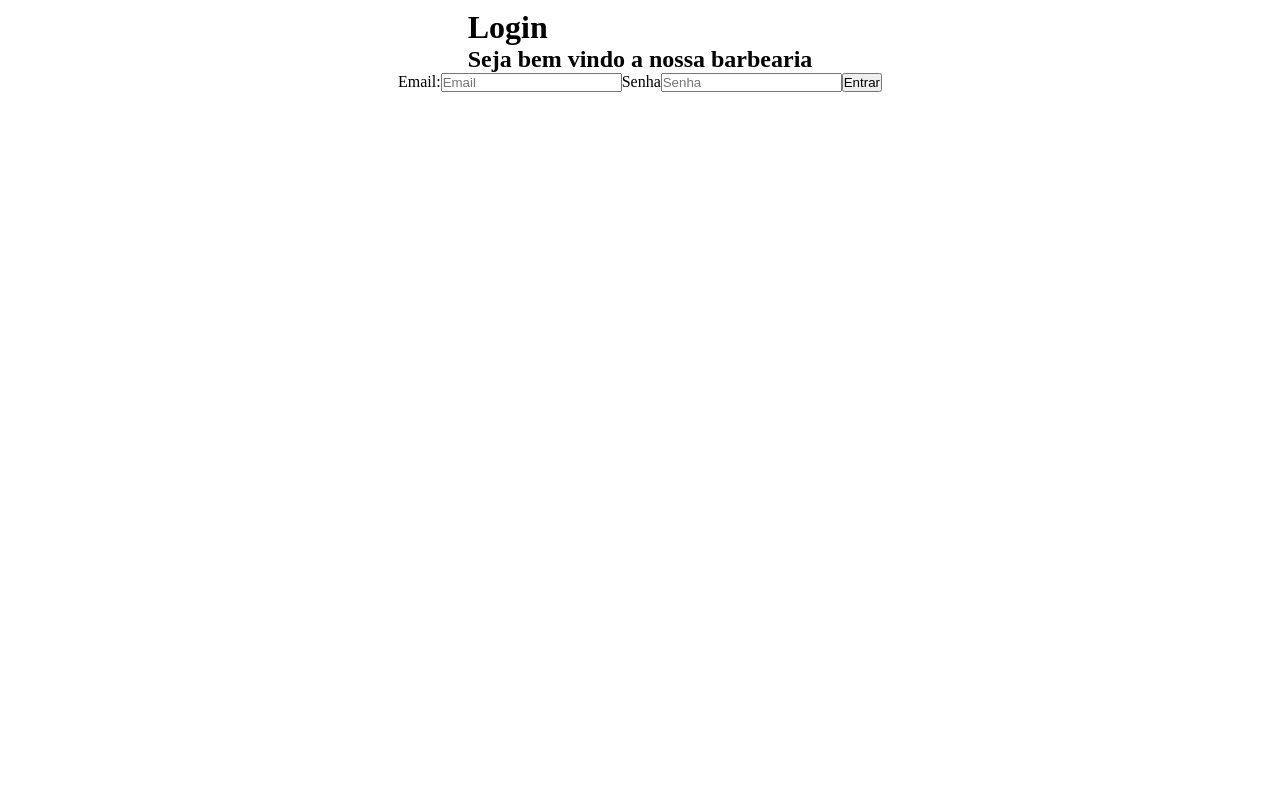
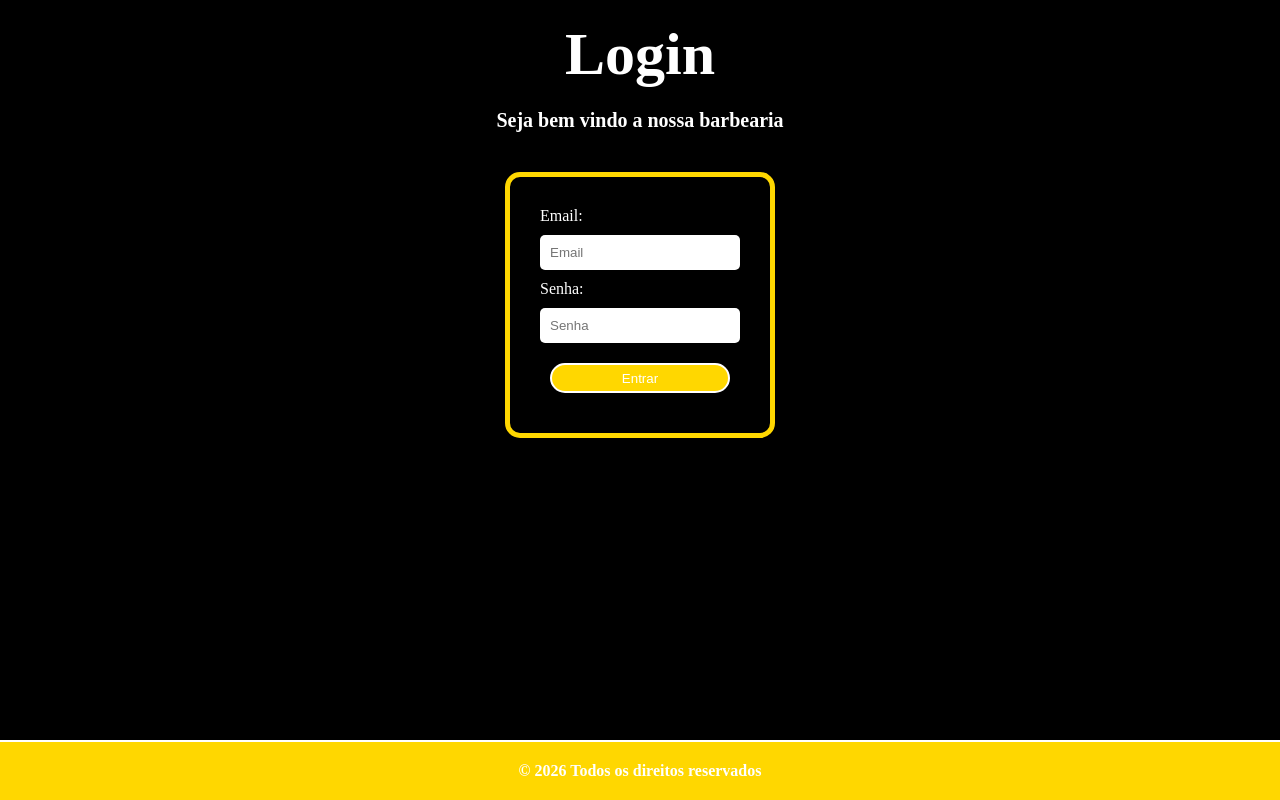
Before and after one commit to Ryang114/gerenciador-barbearia-frontend, a React app: page /login in a window 1280 px wide. Built offline with nearby package versions, Linux system fonts and the light colour scheme; the HTML template or start-up script is replaced by a standard one.

Commit message:
terminado tela de login

```diff
--- a/src/index.css
+++ b/src/index.css
@@ -6,6 +6,6 @@
 
 :root{
   --primary-color:#000000;
-  --segundary-color:white;
+  --secondary-color:white;
   --terciary-color:gold;
 }
--- a/src/pages/login.css
+++ b/src/pages/login.css
@@ -1,7 +1,93 @@
-.login-container{
+.login-container {
   align-items: center;
   display: flex;
+  justify-content: flex-start;
+  flex-direction: column;
+  height: 100vh;
+  background-color: var(--primary-color);
+
+}
+
+.login-cabecalho {
+  color: var(--secondary-color);
+  font-size: 30px;
+  font-weight: bold;
+  padding-bottom: 20px;
+
+}
+
+.titulo {
+  color: var(--secondary-color);
+  margin-top: 20px;
+  text-align: center;
+
+}
+
+.subtitulo-login {
+  color: var(--secondary-color);
+  font-size: 20px;
+  margin-top: 20px;
+}
+
+.login-form {
+  border: 5px solid var(--terciary-color);
+  border-radius: 15px;
+  background-color: var(--primary-color);
+  display: flex;
+  flex-direction: column;
   justify-content: center;
-  flex-direction: column;
-  height: 100px;
+  margin: auto 0;
+  margin-top: 20px;
+  padding: 30px;
 }
+
+span {
+  align-items: right;
+  justify-content: right;
+  color: var(--secondary-color);
+  padding-bottom: 10px;
+  padding-right: 20px;
+}
+
+input {
+  align-self: center;
+  background-color: var(--secondary-color);
+  margin-bottom: 10px;
+  padding: 10px;
+  border-radius: 5px;
+  border: none;
+  width: 200px;
+}
+
+button {
+  color: var(--secondary-color);
+  background-color: var(--terciary-color);
+  border: 2px solid var(--secondary-color);
+  border-radius: 15px;
+  height: 30px;
+  margin: 10px;
+  transition: transform 0.2s;
+  cursor: pointer;
+}
+
+button:hover{
+  transform: scale(1.2);
+}
+
+footer{
+  background-color: var(--terciary-color);
+  position: fixed;
+  margin-top: auto;
+  bottom: 0;
+  width: 100%;
+  height: 60px;
+  text-align: center;
+  color: var(--secondary-color);
+  font-weight: bold;
+  border-top:2px solid var(--secondary-color) ;
+
+}
+
+footer p{
+  margin-top: 20px;
+}
--- a/src/pages/login.jsx
+++ b/src/pages/login.jsx
@@ -13,10 +13,14 @@ function Login() {
             <form className='login-form'>
                 <span>Email:</span>
                 <input type="email" placeholder='Email' />
-                <span>Senha</span>
+                <span>Senha:</span>
                 <input type='password' placeholder='Senha'></input>
                 <button type="submit">Entrar</button>
             </form>
+
+            <footer className='login-footer'>
+                <p>&copy; 2026 Todos os direitos reservados</p>
+            </footer>
         </main>
 
     );
```
